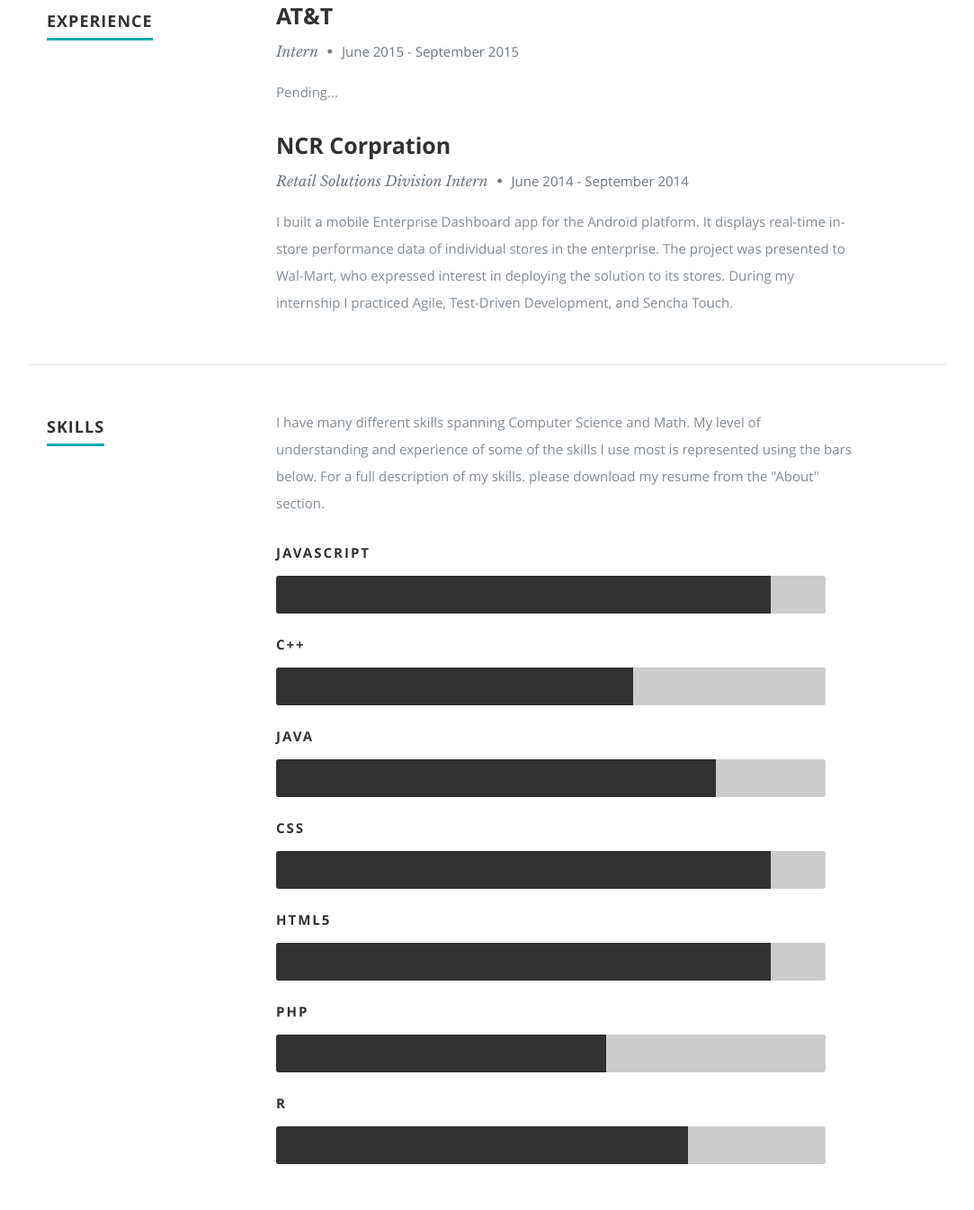
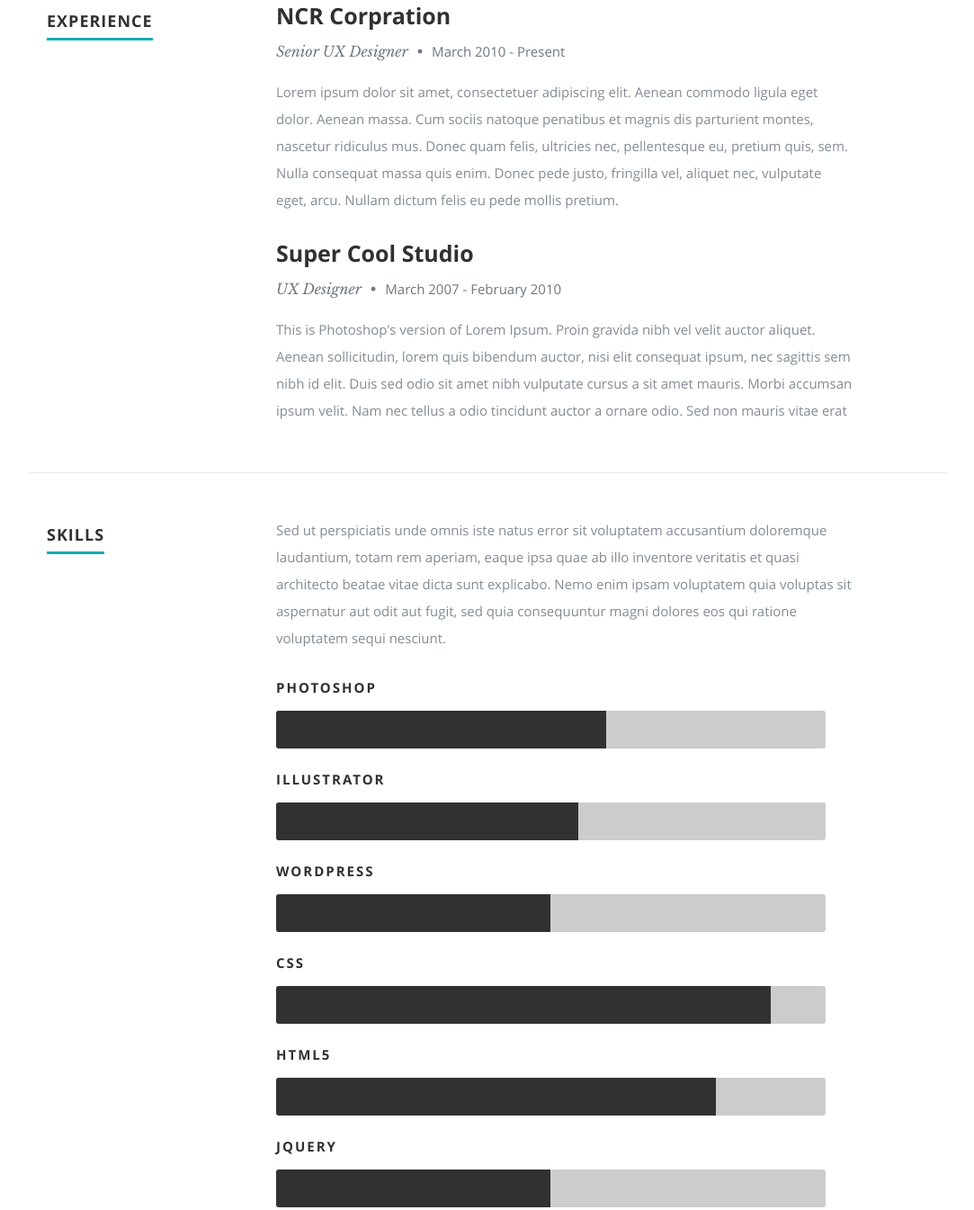
Before and after one commit to ankit348/AboutMe, a plain HTML site: page index.html in a window 1280 px wide. Shown: the part 1649-2994 px from the top of the page at 90% size, without its empty margins (98-1181 px from the left). Drawn offline with nearby package versions, Linux system fonts and the light colour scheme.

Commit message:
Revert "Added skills work experience"
This reverts commit 98b973ef326bb934ce7c3b1c184dcd94710ee21c.

```diff
--- a/css/layout.css
+++ b/css/layout.css
@@ -325,18 +325,18 @@ ul#nav li.current a { color: #F06000; }
    border-radius: 3px 0 0 3px;
 }
 
-.javascript {
-  	width: 90%;
+.photoshop {
+  	width: 60%;
   	-moz-animation: photoshop 2s ease;
   	-webkit-animation: photoshop 2s ease;
 }
-.cplusplus {
-  	width: 65%;
+.illustrator {
+  	width: 55%;
   	-moz-animation: illustrator 2s ease;
   	-webkit-animation: illustrator 2s ease;
 }
-.java {
-  	width: 80%;
+.wordpress {
+  	width: 50%;
   	-moz-animation: wordpress 2s ease;
   	-webkit-animation: wordpress 2s ease;
 }
@@ -346,19 +346,14 @@ ul#nav li.current a { color: #F06000; }
   	-webkit-animation: css 2s ease;
 }
 .html5 {
-  	width: 90%;
+  	width: 80%;
   	-moz-animation: html5 2s ease;
   	-webkit-animation: html5 2s ease;
 }
-.php {
-  	width: 60%;
+.jquery {
+  	width: 50%;
   	-moz-animation: jquery 2s ease;
   	-webkit-animation: jquery 2s ease;
-}
-.rstats {
-    width: 75%;
-    -moz-animation: jquery 2s ease;
-    -webkit-animation: jquery 2s ease;
 }
 
 @-moz-keyframes photoshop {
--- a/index.html
+++ b/index.html
@@ -168,11 +168,14 @@
 
                <div class="twelve columns">
 
-                  <h3>AT&T</h3>
-                  <p class="info">Intern <span>&bull;</span> <em class="date">June 2015 - September 2015</em></p>
+                  <h3>NCR Corpration</h3>
+                  <p class="info">Senior UX Designer <span>&bull;</span> <em class="date">March 2010 - Present</em></p>
 
                   <p>
-                  Pending...
+                  Lorem ipsum dolor sit amet, consectetuer adipiscing elit. Aenean commodo ligula eget dolor. Aenean massa.
+                  Cum sociis natoque penatibus et magnis dis parturient montes, nascetur ridiculus mus. Donec quam felis,
+                  ultricies nec, pellentesque eu, pretium quis, sem. Nulla consequat massa quis enim.
+                  Donec pede justo, fringilla vel, aliquet nec, vulputate eget, arcu. Nullam dictum felis eu pede mollis pretium.
                   </p>
 
                </div>
@@ -183,11 +186,14 @@
 
                <div class="twelve columns">
 
-                  <h3>NCR Corpration</h3>
-                  <p class="info">Retail Solutions Division Intern <span>&bull;</span> <em class="date">June 2014 - September 2014</em></p>
+                  <h3>Super Cool Studio</h3>
+                  <p class="info">UX Designer <span>&bull;</span> <em class="date">March 2007 - February 2010</em></p>
 
                   <p>
-                  I built a mobile Enterprise Dashboard app for the Android platform.  It displays real-time in-store performance data of individual stores in the enterprise.  The project was presented to Wal-Mart, who expressed interest in deploying the solution to its stores.  During my internship I practiced Agile, Test-Driven Development, and Sencha Touch.
+                  This is Photoshop's version  of Lorem Ipsum. Proin gravida nibh vel velit auctor aliquet.
+                  Aenean sollicitudin, lorem quis bibendum auctor, nisi elit consequat ipsum, nec sagittis sem
+                  nibh id elit. Duis sed odio sit amet nibh vulputate cursus a sit amet mauris. Morbi accumsan
+                  ipsum velit. Nam nec tellus a odio tincidunt auctor a ornare odio. Sed non  mauris vitae erat
                   </p>
 
                </div>
@@ -199,7 +205,8 @@
       </div> <!-- End Work -->
 
 
-      <!-- Skills -->
+      <!-- Skills
+      ----------------------------------------------- -->
       <div class="row skill">
 
          <div class="three columns header-col">
@@ -208,19 +215,21 @@
 
          <div class="nine columns main-col">
 
-            <p>I have many different skills spanning Computer Science and Math.  My level of understanding and experience of some of the skills I use most is represented using the bars below.  For a full description of my skills. please download my resume from the "About" section.
+            <p>Sed ut perspiciatis unde omnis iste natus error sit voluptatem accusantium doloremque laudantium, totam rem aperiam,
+            eaque ipsa quae ab illo inventore veritatis et quasi architecto beatae vitae dicta sunt explicabo. Nemo enim ipsam
+            voluptatem quia voluptas sit aspernatur aut odit aut fugit, sed quia consequuntur magni dolores eos qui ratione
+            voluptatem sequi nesciunt.
             </p>
 
 				<div class="bars">
 
 				   <ul class="skills">
-					   <li><span class="bar-expand javascript"></span><em>JavaScript</em></li>
-                  <li><span class="bar-expand cplusplus"></span><em>C++</em></li>
-						<li><span class="bar-expand java"></span><em>Java</em></li>
+					   <li><span class="bar-expand photoshop"></span><em>Photoshop</em></li>
+                  <li><span class="bar-expand illustrator"></span><em>Illustrator</em></li>
+						<li><span class="bar-expand wordpress"></span><em>Wordpress</em></li>
 						<li><span class="bar-expand css"></span><em>CSS</em></li>
 						<li><span class="bar-expand html5"></span><em>HTML5</em></li>
-                  <li><span class="bar-expand php"></span><em>PHP</em></li>
-                  <li><span class="bar-expand rstats"></span><em>R</em></li>
+                  <li><span class="bar-expand jquery"></span><em>jQuery</em></li>
 					</ul>
 
 				</div><!-- end skill-bars -->
```
